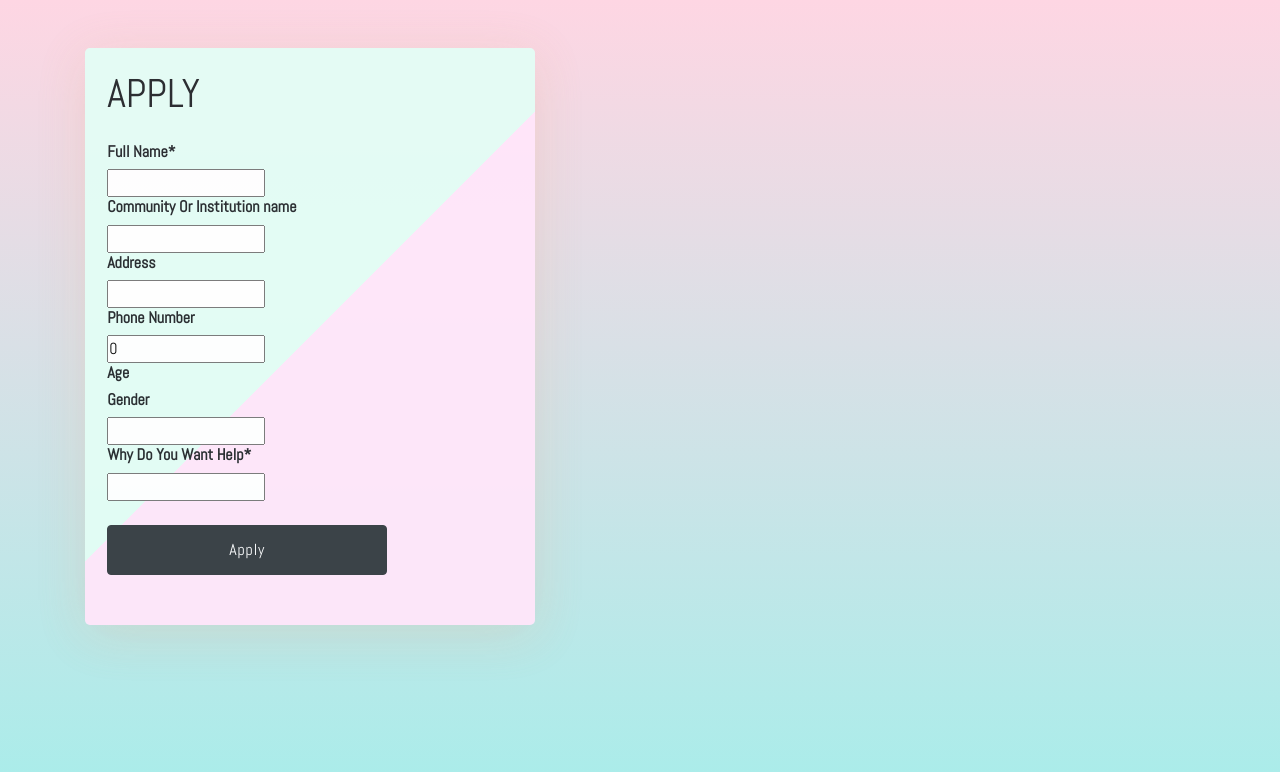
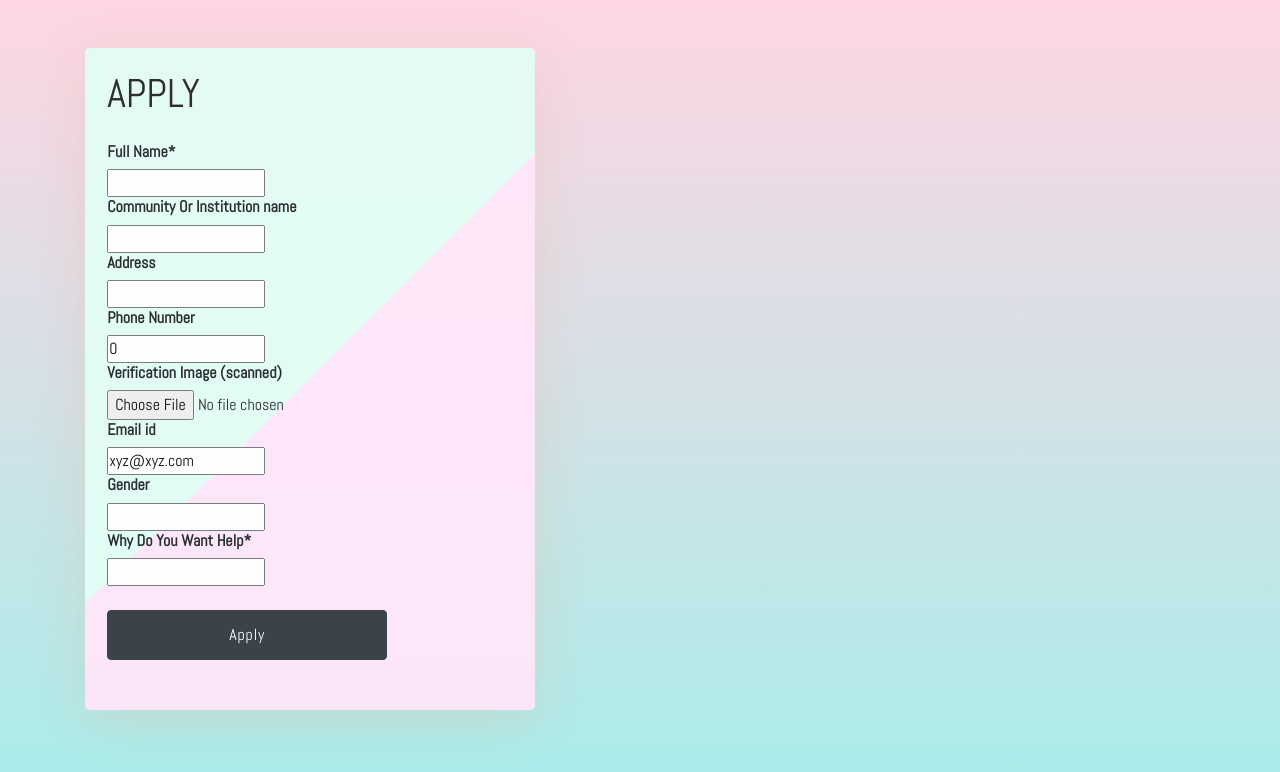
Before and after one commit to sonalsk/Sahayika, a Django app: page /volunteer in a window 1280 px wide. Shown: the top 772 px of the page. Run offline with Django 3.2, Linux system fonts and the light colour scheme; some web fonts are replaced.

Commit message:
form fields changed

```diff
--- a/QuodHers/main/forms.py
+++ b/QuodHers/main/forms.py
@@ -14,11 +14,11 @@ class CreateUserForm(UserCreationForm):
 class NGOregistrationForm(forms.ModelForm):
     class Meta:
         model = NGO
-        fields = ['NGOname', 'Location', 'PhoneNumber', 'VerificationImage', 'Cause']
+        fields = ['NGOname', 'Location', 'PhoneNumber', 'VerificationImage', 'Cause', 'emailid']
 
 
 class VolunteerForm(forms.ModelForm):
     class Meta:
         model = Volunteer
         fields = ['FullName', 'CommunityOrInstitution', 'Address', 'PhoneNumber', 'VerificationImage', 'Gender',
-                  'WhyDoYouWantToHelp']
+                  'WhyDoYouWantToHelp', 'Age', 'emailid']
--- a/QuodHers/main/models.py
+++ b/QuodHers/main/models.py
@@ -7,6 +7,7 @@ class NGO(models.Model):
     NGOname = models.CharField(max_length=200, default='')
     Location = models.CharField(max_length=5000,default='')
     PhoneNumber = models.IntegerField(default=0)
+    emailid = models.EmailField(default='xyz@xyz.com')
     VerificationImage = models.ImageField(default='', upload_to="../media")
     Cause = models.CharField(max_length=5000, default='')
 
@@ -16,10 +17,12 @@ class NGO(models.Model):
 
 class Volunteer(models.Model):
     FullName = models.CharField(max_length=200, default='')
+    emailid = models.EmailField(default='xyz@xyz.com')
     CommunityOrInstitution = models.CharField(max_length=200, default='')
     Address = models.CharField(max_length=5000,default='')
     PhoneNumber = models.IntegerField(default=0)
     Age = models.IntegerField(default=0)
+
     Gender = models.CharField(max_length=200, default='')
     VerificationImage = models.ImageField(default='', upload_to="../media")
     WhyDoYouWantToHelp = models.CharField(max_length=5000, default='')
--- a/QuodHers/main/templates/main/Registeration2.html
+++ b/QuodHers/main/templates/main/Registeration2.html
@@ -43,9 +43,14 @@
                             <h6><strong>Phone Number</strong></h6>
                             {{form.PhoneNumber}}
                         </div>
+
                         <div>
-                            <h6><strong>Age</strong></h6>
-                            {{form.Age}}
+                            <h6><strong>Verification Image (scanned)</strong></h6>
+                            {{form.VerificationImage}} <br>
+                        </div>
+                         <div>
+                            <h6><strong>Email id</strong></h6>
+                            {{form.emailid}}
                         </div>
                         <div>
                             <h6><strong>Gender</strong></h6>
--- a/QuodHers/main/templates/main/registration.html
+++ b/QuodHers/main/templates/main/registration.html
@@ -43,6 +43,10 @@
                             <h6><strong>Phone Number</strong></h6>
                             {{form.PhoneNumber}}
                         </div>
+                          <div>
+                            <h6><strong>Email id</strong></h6>
+                            {{form.emailid}}
+                        </div>
                         <div >
                             <h6><strong>Cause*</strong></h6>
                             {{form.Cause}} <br>
--- a/QuodHers/main/views.py
+++ b/QuodHers/main/views.py
@@ -4,6 +4,7 @@ from django.forms import inlineformset_factory
 from django.contrib.auth.forms import UserCreationForm
 from .forms import *
 from .models import *
+from django.contrib import messages
 
 
 def home(request):
@@ -16,6 +17,7 @@ def registerPage(request):
         form = NGOregistrationForm(request.POST, request.FILES)
         if form.is_valid():
             form.save()
+            messages.success(request, 'Application sent successfully' , extra_tags='alert')
             return redirect('home')
     return render(request, 'main/registration.html', {'form': form})
 
@@ -25,6 +27,7 @@ def volunteer(request):
         form = VolunteerForm(request.POST, request.FILES)
         if form.is_valid():
             form.save()
+            messages.success(request, 'Application sent successfully', extra_tags='alert')
             return redirect('home')
     return render(request, 'main/Registeration2.html', {'form': form})
 
```
Also changed, not shown: QuodHers/main/templates/main/index.html (+14 -1 lines), QuodHers/db.sqlite3, QuodHers/main/migrations/0003_auto_20201118_1927.py (added), QuodHers/media/Copy_of_Untitled_0z0VkL9.png (deleted), QuodHers/media/Copy_of_Untitled_fBkjk51.png (deleted).
